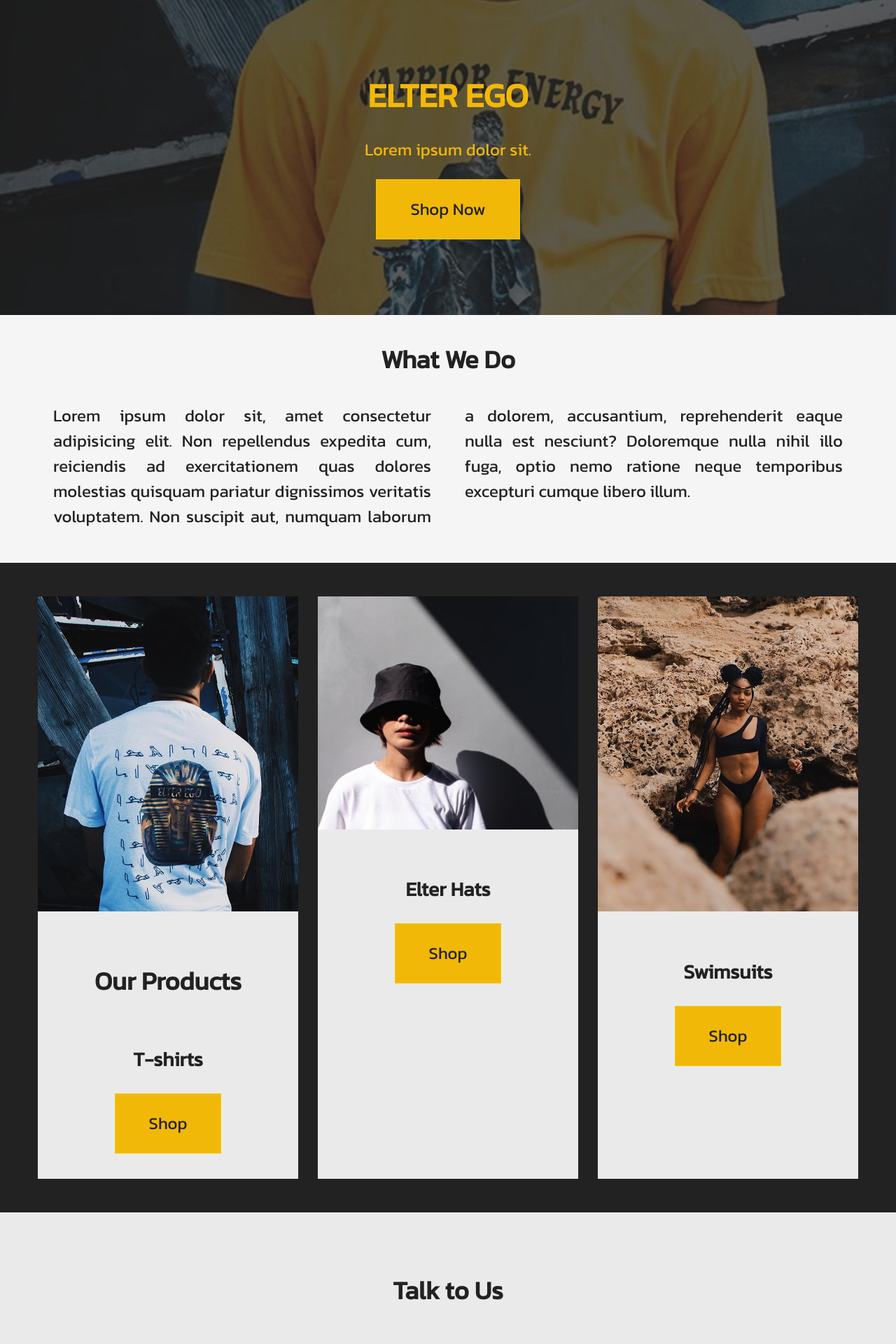
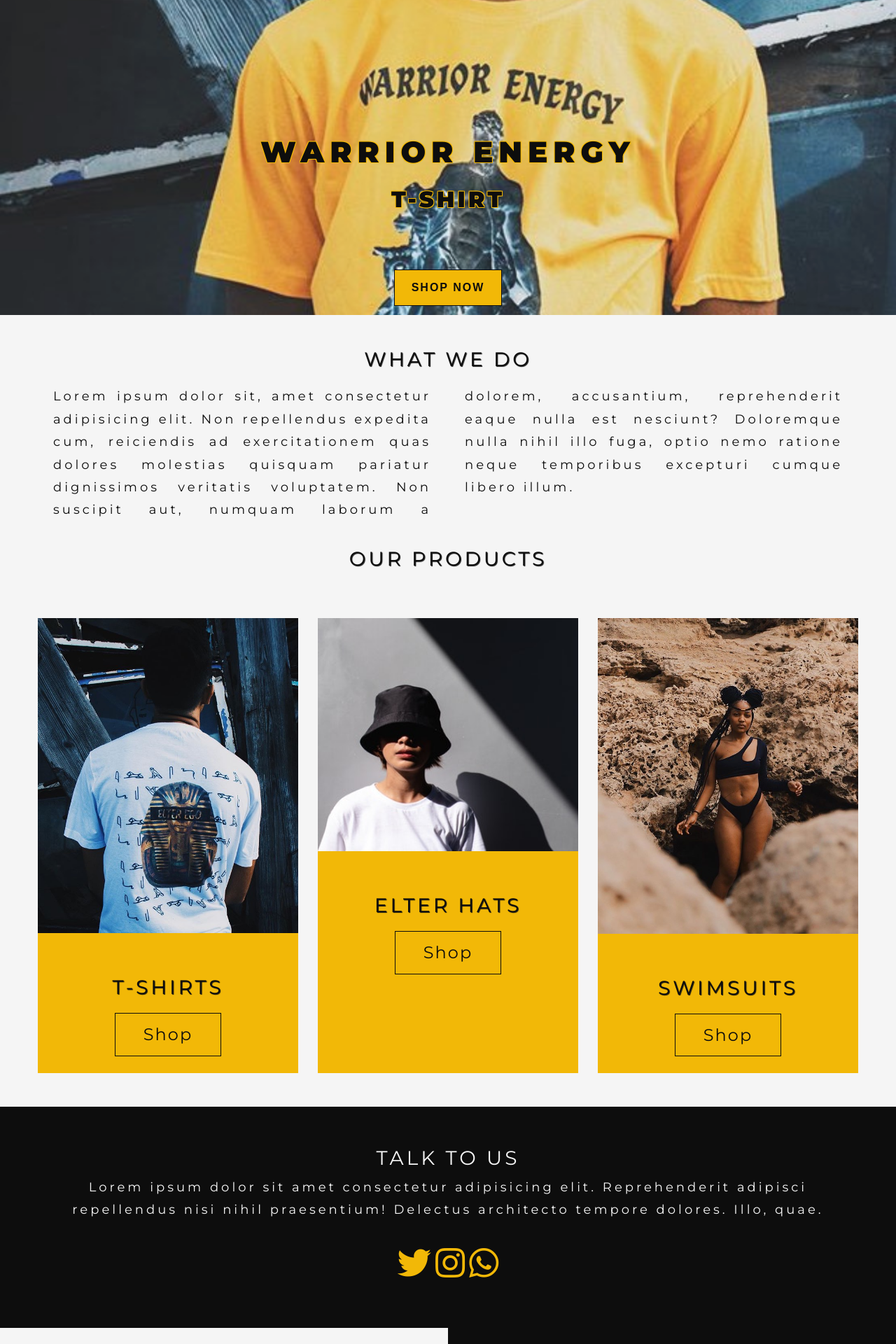
Before and after one commit to JoshuaIsikwe/ILSProject-ShoppingSite-, a PHP site: page / in a window 1280 px wide. Shown: the top 1920 px of the page at 70% size. Run offline with PHP 8.4, Linux system fonts and the light colour scheme; some libraries are stand-ins or nearby versions.

Commit message:
2nd Draft

```diff
--- a/index.css
+++ b/index.css
@@ -1,14 +1,14 @@
-@import url("https://fonts.googleapis.com/css?family=Kanit|Roboto&display=swap");
+@import url("https://fonts.googleapis.com/css?family=Montserrat:&display=swap");
 
 /*CORE STYLES*/
 
 body {
   margin: 0;
-  font-family: "Kanit";
-  background: #222222;
+  font-family: "Montserrat", sans-serif;
+  background: whitesmoke;
   color: #f2b807;
   font-size: 24px;
-  line-height: 1.5;
+  line-height: 1.8;
   text-align: center;
 }
 
@@ -23,31 +23,44 @@ h2,
 h3 {
   margin: 0;
   padding: 1em 0;
-  font-weight: bolder;
+  padding-bottom: 12px;
+  font-weight: 500;
+  text-shadow: 1px 1px 1px #111111;
+  font-size: 28px;
+  text-transform: uppercase;
+  letter-spacing: 4px;
 }
 
 p {
   margin: 0;
   padding: 1em 0;
+  padding-top: 0px;
   font-weight: lighter;
+  font-size: 18px;
+  letter-spacing: 4px;
 }
 .btn {
   display: inline-block;
-  background: #f2b807;
-  color: #222222;
+  background: transparent;
+  color: #0d0d0d;
   text-decoration: none;
-  padding: 1em 2em;
-  border: 1px solid #f2cb07;
+  font-weight: 400;
+  padding: 40px 40px;
+  padding-top: 8px;
+  padding-bottom: 8px;
+  border: 1px solid #0d0d0d;
   margin-right: 0.5em 0;
+  letter-spacing: 2px;
 }
 
 a.social {
   color: #f2b807;
+  font-size: 48px;
 }
 
 .btn:hover {
-  background: #222222;
-  color: #f2b807;
+  background: #0d0d0d;
+  color: #eaeaea;
 }
 
 /*HEADER CAROUSEL*/
@@ -61,18 +74,33 @@ a.social {
 #carousel .bg-img {
   position: absolute;
   background: #222222 url(./images/warriorEnergy.jpg);
-  background-position: center;
+  background-position-y: center;
   background-repeat: no-repeat;
   background-size: cover;
   width: 100%;
   height: 450px;
   z-index: -1;
-  opacity: 0.3;
+  opacity: 0.9;
 }
 
 #carousel h1 {
-  padding-top: 100px;
-  padding-bottom: 0;
+  padding-top: 180px;
+  padding-bottom: 0px;
+  font-weight: bolder;
+  text-shadow: none;
+  font-size: 42px;
+  color: #0d0d0d;
+  letter-spacing: 8px;
+  text-shadow: -1px -1px 0 #f2b807, 1px -1px 0 #f2b807, -1px 1px 0 #f2b807,
+    1px 1px 0 #f2b807;
+}
+
+#carousel p {
+  padding-top: 0px;
+  padding-bottom: 72px;
+  color: #0d0d0d;
+  font-weight: bold;
+  font-size: 32px;
 }
 
 #carousel .content-wrap,
@@ -80,12 +108,28 @@ a.social {
   padding: 0 1.5em;
 }
 
+#carousel .btn {
+  font-size: 16px;
+  font-weight: 700;
+  padding: 16px 18px;
+  padding-left: 24px;
+  padding-right: 24px;
+  background-color: #f2b807;
+}
+
+#carousel .btn:hover {
+  background: #0d0d0d;
+  border-color: #f2b807;
+  color: #f2b807;
+}
+
 /*SECTION A*/
 
 #section-a {
   background: whitesmoke;
-  color: #222222;
-  padding-bottom: 2em;
+  color: #0d0d0d;
+  padding-bottom: 0px;
+  padding-top: 10px;
 }
 
 /*SECTION B*/
@@ -102,31 +146,52 @@ a.social {
 
 #section-b li {
   margin-bottom: 1em;
-  background: #eaeaea;
-  color: #222222;
+  background: #f2b807;
+  color: #0d0d0d;
 }
 
 .card-content {
-  padding: 1.5em;
+  padding: 24px;
+}
+
+.content-title {
+  color: #0d0d0d;
+  padding: 0;
 }
 
 /*SECTION C*/
 
 #section-c {
-  background: #eaeaea;
-  color: #222222;
+  background: #0d0d0d;
+  color: whitesmoke;
   padding: 2em;
+}
+
+#section-c .content-title {
+  color: whitesmoke;
 }
 
 /*SECTION D*/
 #section-d .box {
   padding: 2em;
-  color: #eaeaea;
+  color: #0d0d0d;
 }
 
-#section-d .box:first-child {
+#section-d .box:last-child {
+  background: #0d0d0d;
+  color: whitesmoke;
+}
+
+#section-d .box:last-child .btn {
+  background: transparent;
+  color: whitesmoke;
+  border-color: white;
+}
+
+#section-d .box:last-child .btn:hover {
   background: #f2b807;
-  color: #222222;
+  color: #0d0d0d;
+  border: none;
 }
 
 /*FOOTER*/
@@ -134,9 +199,10 @@ a.social {
 #main-footer {
   padding: 2em;
   background: #f2b807;
-  color: #222222;
+  color: #0d0d0d;
   text-align: center;
-  font-weight: bold;
+  font-weight: lighter;
+  font-size: 16px;
 }
 
 /*MEDIA QUERIES(for responsive design)*/
--- a/index.html
+++ b/index.html
@@ -10,7 +10,7 @@
       crossorigin="anonymous"
     />
     <link
-      href="https://fonts.googleapis.com/css?family=Kanit|Roboto&display=swap"
+      href="https://fonts.googleapis.com/css?family=Montserrat:900&display=swap"
       rel="stylesheet"
     />
     <link href="index.css" rel="stylesheet" />
@@ -21,11 +21,15 @@
   <body>
     <!--Header Carousel-->
     <header id="carousel" class="grid">
-      <div class="bg-img"></div>
+      <div class="carousel-wrapper">
+        <div class="bg-img"></div>
+      </div>
       <div class="content-wrap">
-        <h1>ELTER EGO</h1>
-        <p>Lorem ipsum dolor sit.</p>
-        <a href="#" class="btn">Shop Now</a>
+        <h1>
+          WARRIOR ENERGY
+          <p>T-SHIRT</p>
+        </h1>
+        <button href="#" class="btn">SHOP NOW</button>
       </div>
     </header>
 
@@ -49,13 +53,15 @@
         </div>
       </section>
       <!--SECTION B-->
+      <div class="content-title">
+        <h2>Our Products</h2>
+      </div>
       <section id="section-b" class="grid">
         <ul>
           <li>
             <div class="card">
               <img src="/images/egyptianT.jpg" alt="" />
               <div class="card-content">
-                <h2>Our Products</h2>
                 <h3>T-shirts</h3>
                 <a href="#" class="btn">Shop</a>
               </div>
```
Also changed, not shown: images/warriorEnergy_rsz.png (added).
